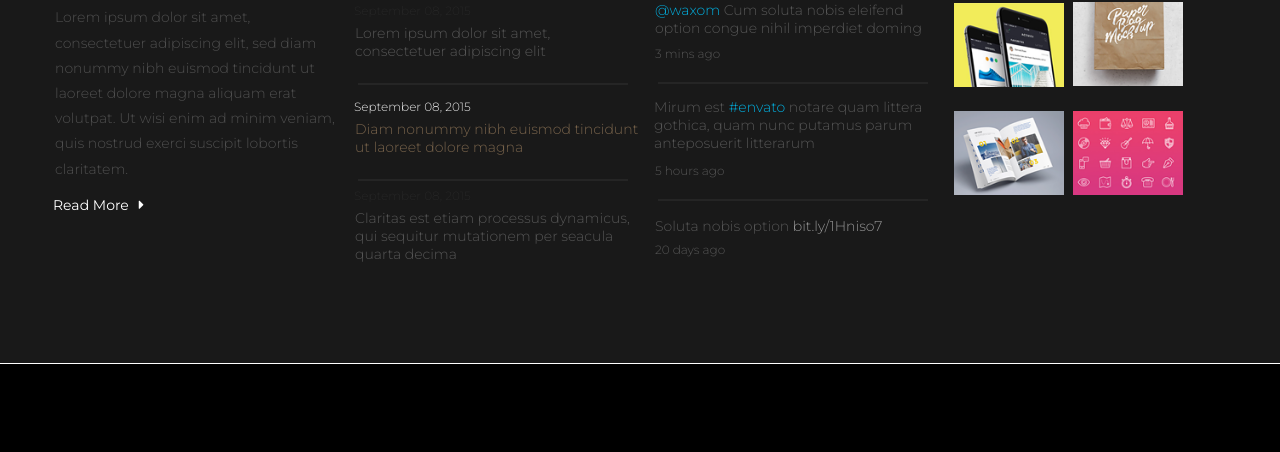
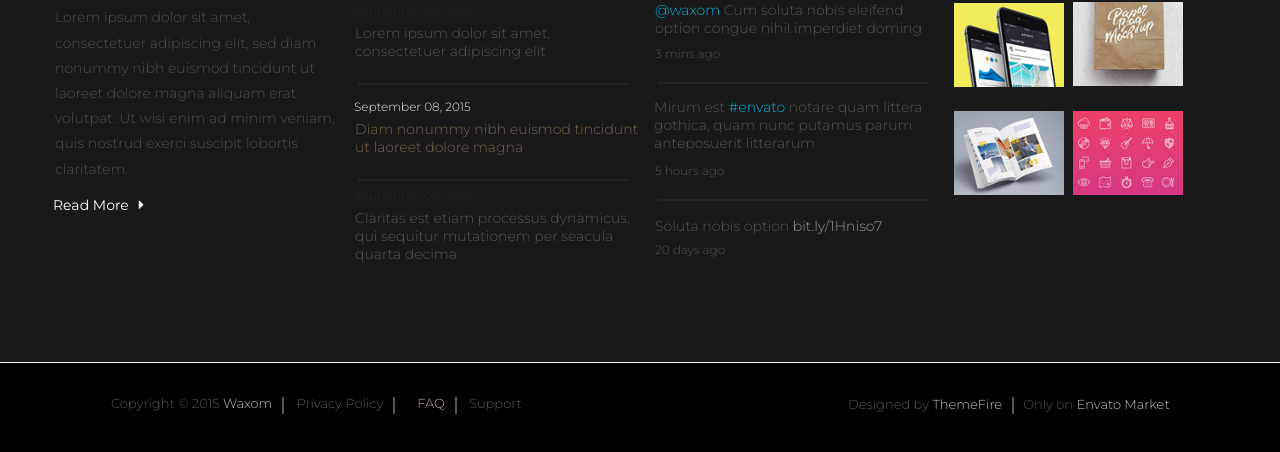
Before and after one commit to NazarStolyar/Waxon-Lending-Page, a plain HTML site: page index.html in a window 1280 px wide. Shown: the part 5727-6179 px from the top of the page. Drawn offline with nearby package versions, Linux system fonts and the light colour scheme.

Commit message:
footer end

```diff
--- a/css/main.css
+++ b/css/main.css
@@ -1337,6 +1337,78 @@ body {
     position: absolute;
     margin-left: 14px;
     margin-top: 7px;
+}
+.footerBottom_container {
+    width: 1500px;
+    height: auto;
+    display: flex;
+    margin: 0 auto;
+    justify-content: space-around;
+}
+.footerBottom_left {
+    width: 450px;
+    height: 107px;
+    display: flex;
+}
+.footerBottom_right {
+    width: 450px;
+    height: 107px;
+    display: flex;
+}
+.fotercopyrate {
+    font-size: 13px;
+    font-weight: 300;
+    font-family: 'Montserrat', sans-serif;
+    color: #555555;
+    margin-top: 32px;
+    margin-left: 16px;
+}
+.leftOtbivka {
+    width: 2px;
+    height: 16%;
+    background-color: #555555;
+    margin-left: 10px;
+    margin-top: 34px;
+}
+.privacy {
+    font-size: 13px;
+    font-weight: 300;
+    font-family: 'Montserrat', sans-serif;
+    color: #555555;
+    margin-top: 32px;
+    margin-left: 12px;
+}
+.faq {
+    color: #bfab93;
+    font-size: 13px;
+    font-weight: 300;
+    font-family: 'Montserrat', sans-serif;
+    margin-top: 32px;
+    margin-left: 22px;
+}
+.suport {
+    font-size: 13px;
+    font-weight: 300;
+    font-family: 'Montserrat', sans-serif;
+    color: #555555;
+    margin-top: 32px;
+    margin-left: 12px;
+}
+.designe {
+    font-size: 13px;
+    font-weight: 300;
+    font-family: 'Montserrat', sans-serif;
+    color: #555555;
+    margin-left: 113px;
+    margin-top: 33px;
+}
+.envanto {
+    font-size: 13px;
+    font-weight: 300;
+    font-family: 'Montserrat', sans-serif;
+    color: #555555;
+    margin-top: 33px;
+    margin-left: 9px;
 }
 @media screen and (max-width: 1800px){
     .logo {
@@ -1740,6 +1812,9 @@ body {
         margin-top: 76px;
         margin-left: 100px;
     }
+    .designe {
+        margin-left: 0px;
+    }
 }
 @media screen and (max-width: 800px)  {
     .imgLogo {
@@ -1896,6 +1971,14 @@ body {
     .dribbleImg {
         width: 26%;
     }
+    .footerBottom_container {
+        flex-direction: column;
+        align-items: center;
+        justify-content: center;
+    }
+    .designe {
+        margin-left: 57px;
+    }
 }
 @media screen and (max-width: 600px) {
     html{
@@ -2218,6 +2301,18 @@ body {
         width: 50px;
         height: 50px;
     }
+    .footerBottom_left {
+        width: 303px;
+    }
+    .footerBottom_container {
+        width: 320px;
+    }
+    .footerBottom_right {
+        width: 375px;
+    }
+    .footerBottom {
+        height: 133px;
+    }
 }
 
 
--- a/index.html
+++ b/index.html
@@ -507,7 +507,24 @@
 
             </div>
         </div>
-        <div class="footerBottom"></div>
+        <div class="footerBottom">
+            <div class="footerBottom_container">
+                    <div class="footerBottom_left">
+                        <span class="fotercopyrate">Copyright © 2015 <span style="color: #c4c4c4"> Waxom</span></span>
+                        <span class="leftOtbivka"></span>
+                        <span class="privacy">Privacy Policy</span>
+                        <span class="leftOtbivka"></span>
+                        <span class="faq">FAQ</span>
+                        <span class="leftOtbivka"></span>
+                        <span class="suport">Support</span>
+                    </div>
+                <div class="footerBottom_right">
+                    <span class="designe">Designed by <span style="color: #c4c4c4">ThemeFire</span></span>
+                    <span class="leftOtbivka"></span>
+                    <span class="envanto">Only on <span style="color: #c4c4c4">Envato Market</span></span>
+                </div>
+            </div>
+        </div>
     </div>
 </footer>
 
```
